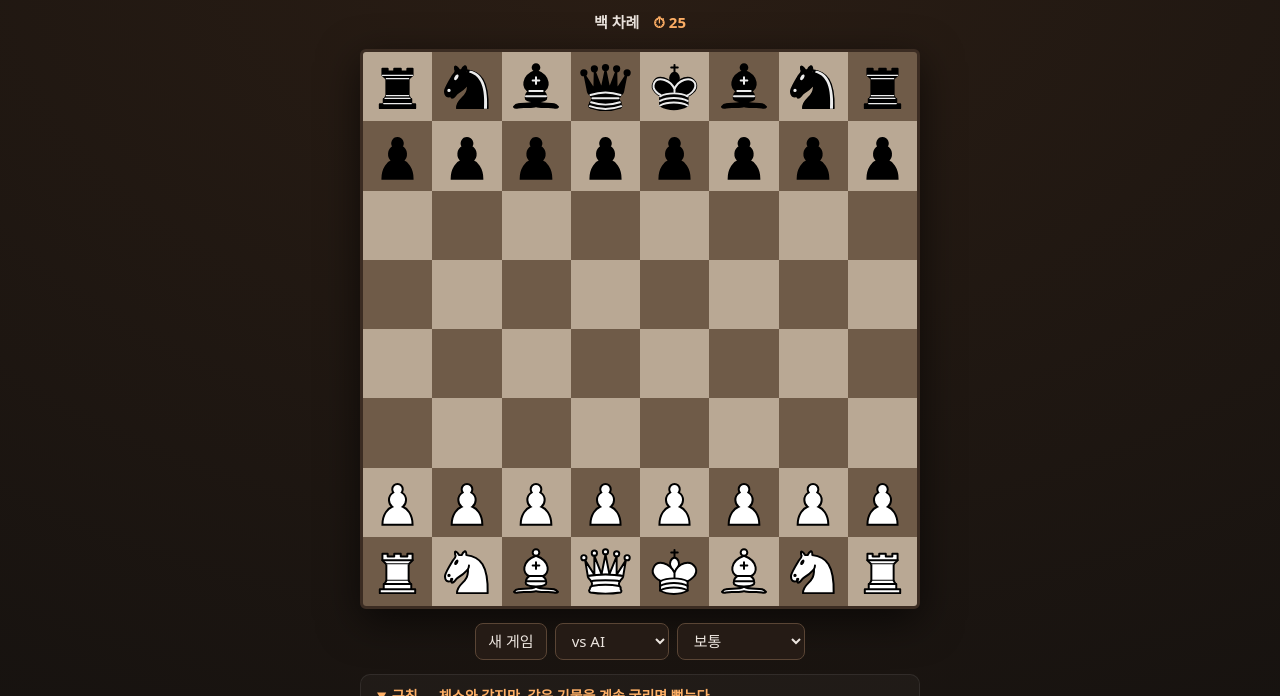
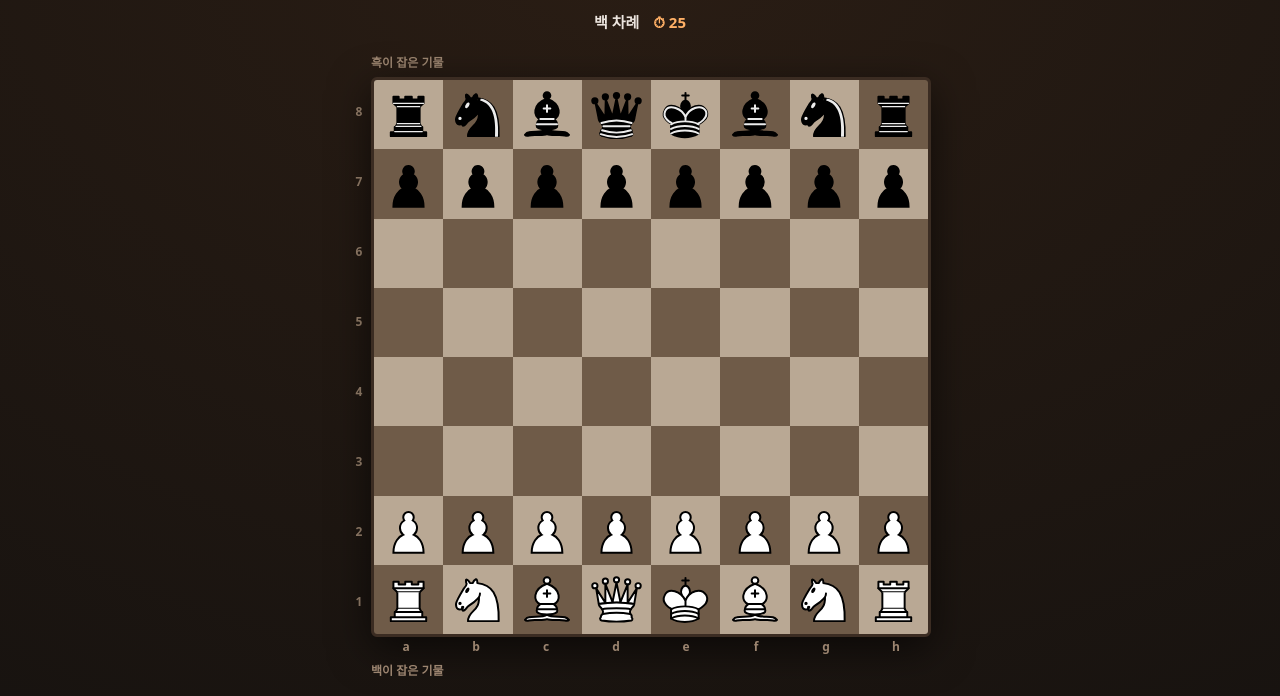
Before and after one commit to ysoftman/heat-chess, a website with bundled scripts: page index.html in a window 1280 px wide. Shown: the part 66-762 px from the top of the page. Built offline with nearby package versions, Linux system fonts and the light colour scheme.

Commit message:
Add captured-piece trays and board-edge coordinates

```diff
--- a/index.html
+++ b/index.html
@@ -51,11 +51,35 @@
       #clock.low {
         color: #ff4d3d;
       }
+      #board-wrap {
+        display: grid;
+        grid-template-columns: 20px minmax(0, min(88vw, 560px));
+        grid-template-rows: auto auto 20px auto;
+        column-gap: 2px;
+      }
+      #ranks,
+      #files {
+        display: grid;
+        font-size: 12px;
+        font-weight: 700;
+        color: #9c8570;
+      }
+      #ranks {
+        grid-template-rows: repeat(8, 1fr);
+      }
+      #files {
+        grid-template-columns: repeat(8, 1fr);
+      }
+      #ranks span,
+      #files span {
+        display: grid;
+        place-items: center;
+      }
       #board {
         display: grid;
         grid-template-columns: repeat(8, 1fr);
         grid-template-rows: repeat(8, 1fr);
-        width: min(92vw, 560px);
+        width: 100%;
         aspect-ratio: 1;
         border: 3px solid #3b2c22;
         border-radius: 6px;
@@ -100,6 +124,29 @@
         position: absolute;
         top: 2px;
         right: 3px;
+      }
+      .taken {
+        display: flex;
+        align-items: center;
+        gap: 1px;
+        height: 28px;
+      }
+      .taken .who {
+        margin-right: 8px;
+        font-size: 12px;
+        font-weight: 600;
+        color: #9c8570;
+      }
+      .taken img {
+        width: 22px;
+        height: 22px;
+        opacity: 0.8;
+      }
+      .taken .edge {
+        margin-left: 7px;
+        font-weight: 700;
+        font-size: 13px;
+        color: #ffb066;
       }
       .badge.cold {
         background: #3b82f6;
@@ -173,7 +220,22 @@
       <span id="status">백 차례</span>
       <span id="clock"></span>
     </div>
-    <div id="board"></div>
+    <div id="board-wrap">
+      <div></div>
+      <div class="taken" id="taken-top"></div>
+      <div id="ranks">
+        <span>8</span><span>7</span><span>6</span><span>5</span><span>4</span
+        ><span>3</span><span>2</span><span>1</span>
+      </div>
+      <div id="board"></div>
+      <div></div>
+      <div id="files">
+        <span>a</span><span>b</span><span>c</span><span>d</span><span>e</span
+        ><span>f</span><span>g</span><span>h</span>
+      </div>
+      <div></div>
+      <div class="taken" id="taken-bottom"></div>
+    </div>
     <div id="controls">
       <button type="button" id="new">새 게임</button>
       <select id="mode">
--- a/src/main.ts
+++ b/src/main.ts
@@ -47,7 +47,13 @@ const NAME: Record<string, string> = {
 
 const TURN_SECONDS = 30;
 
+// 승격을 감안해 부족분만 센다
+const FULL: Record<string, number> = { q: 1, r: 2, b: 2, n: 2, p: 8 };
+const PAWNS: Record<string, number> = { q: 9, r: 5, b: 3, n: 3, p: 1 };
+
 const boardEl = document.getElementById("board")!;
+const takenTopEl = document.getElementById("taken-top")!;
+const takenBottomEl = document.getElementById("taken-bottom")!;
 const statusEl = document.getElementById("status")!;
 const clockEl = document.getElementById("clock")!;
 const modeEl = document.getElementById("mode") as HTMLSelectElement;
@@ -118,7 +124,69 @@ function drawClock() {
 	clockEl.classList.toggle("low", left <= 5);
 }
 
+// 히스토리는 pass() 의 FEN 재적재로 날아가므로 남은 기물에서 역산한다
+function lost(color: "w" | "b") {
+	const have: Record<string, number> = {};
+	for (const row of chess.board())
+		for (const p of row)
+			if (p?.color === color) have[p.type] = (have[p.type] ?? 0) + 1;
+	const gone: string[] = [];
+	for (const [type, full] of Object.entries(FULL))
+		for (let i = have[type] ?? 0; i < full; i++) gone.push(type);
+	return gone;
+}
+
+function renderTaken() {
+	const lostW = lost("w");
+	const lostB = lost("b");
+	const worth = (g: string[]) => g.reduce((s, t) => s + PAWNS[t]!, 0);
+	const edge = worth(lostB) - worth(lostW);
+	// 각 진영 쪽에 그 진영이 잡은 상대 기물을 둔다 (위=흑, 아래=백)
+	fillTray(
+		takenTopEl,
+		"흑이 잡은 기물",
+		lostW,
+		"w",
+		edge < 0 ? `+${-edge}` : "",
+	);
+	fillTray(
+		takenBottomEl,
+		"백이 잡은 기물",
+		lostB,
+		"b",
+		edge > 0 ? `+${edge}` : "",
+	);
+}
+
+function fillTray(
+	el: HTMLElement,
+	who: string,
+	gone: string[],
+	color: string,
+	edge: string,
+) {
+	const label = document.createElement("span");
+	label.className = "who";
+	label.textContent = who;
+	el.replaceChildren(
+		label,
+		...gone.map((type) => {
+			const img = document.createElement("img");
+			img.src = PIECE[color + type]!;
+			img.alt = `잡힌 ${color === "w" ? "백" : "흑"} ${NAME[type]}`;
+			return img;
+		}),
+	);
+	if (edge) {
+		const span = document.createElement("span");
+		span.className = "edge";
+		span.textContent = edge;
+		el.append(span);
+	}
+}
+
 function render() {
+	renderTaken();
 	const board = chess.board();
 	const targets = sel
 		? legalMoves(chess, heat).filter((m) => m.from === sel)
```
